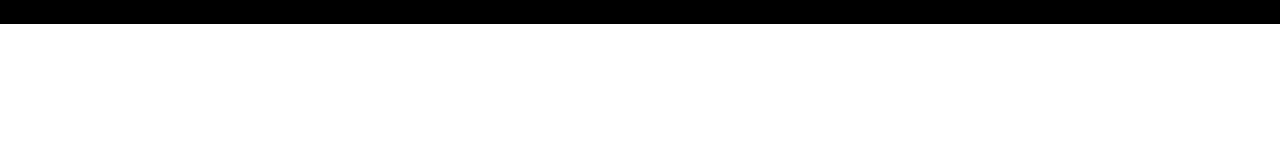
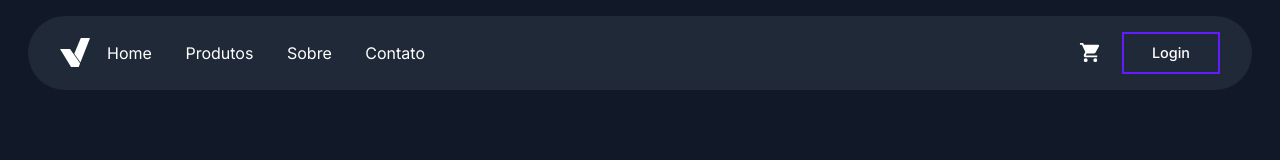
Before and after one commit to JuninUsaXiti001/TailwindStudy, a plain HTML site: page index.html in a window 1280 px wide. Drawn offline with nearby package versions, Linux system fonts and the light colour scheme.

Commit message:
Tailwind: Header; Nabvar; Hamb

```diff
--- a/index.html
+++ b/index.html
@@ -7,23 +7,74 @@
     <title>Tailwind Study</title>
 
     <script src="https://cdn.tailwindcss.com"></script>
+
+    <link rel="preconnect" href="https://fonts.googleapis.com">
+    <link rel="preconnect" href="https://fonts.gstatic.com" crossorigin>
+
+    <link href="https://fonts.googleapis.com/css2?family=Inter:ital,opsz,wght@0,14..32,100..900;1,14..32,100..900&family=Rubik:ital,wght@0,500;1,500&display=swap" rel="stylesheet">
+
 </head>
 
-<body>
+<body class="bg-body ">
 
-    <div class="bg-black w-full h-full ">
-        <p class="bg">Tailwind Teste</p>
-    </div>
+    <header class="py-4 px-7">
+        <nav class="rounded-full bg-nav px-8 py-4 flex justify-between">
+
+            <section class="flex items-center gap-4">
+                <h1>
+                    <svg width="31" height="29" viewBox="0 0 31 29" fill="none" xmlns="http://www.w3.org/2000/svg">
+                        <path d="M20.7969 0H30.0414L20.4222 24.4138L14.2651 15.7226L20.7969 0Z" fill="white" />
+                        <path d="M0.0415039 10.8865H10.0177L20.0831 25.1814L18.7446 28.9827H11.0528L0.0415039 10.8865Z"
+                            fill="white" />
+                    </svg>
+
+                </h1>
+
+                <ul class="flex gap-[2.1rem] max-md:hidden text-white font-inter">
+                    <li class=""><a href="">Home</a></li>
+                    <li class=""><a href="">Produtos</a></li>
+                    <li class=""><a href="">Sobre</a></li>
+                    <li class=""><a href="">Contato</a></li>
+                </ul>
+            </section>
+
+            <section class="flex gap-5 items-center">
+                <a href="">
+                    <svg xmlns="http://www.w3.org/2000/svg" width="23px" height="23px" viewBox="0 0 24 24">
+                        <path fill="#fff"
+                            d="M17 18c-1.11 0-2 .89-2 2a2 2 0 0 0 2 2a2 2 0 0 0 2-2a2 2 0 0 0-2-2M1 2v2h2l3.6 7.59l-1.36 2.45c-.15.28-.24.61-.24.96a2 2 0 0 0 2 2h12v-2H7.42a.25.25 0 0 1-.25-.25q0-.075.03-.12L8.1 13h7.45c.75 0 1.41-.42 1.75-1.03l3.58-6.47c.07-.16.12-.33.12-.5a1 1 0 0 0-1-1H5.21l-.94-2M7 18c-1.11 0-2 .89-2 2a2 2 0 0 0 2 2a2 2 0 0 0 2-2a2 2 0 0 0-2-2" />
+                    </svg>
+                    <span></span>
+                </a>
+
+                <div class="text-white font-inter text-[0.9rem] font-[500] border-2 border-primary bg-transparent px-7 py-2 hover:bg-primary transition-all duration-[500ms] cursor-pointer">
+                    <a href="">Login</a>
+                </div>
+
+                <div class="hidden max-md:flex gap-[5px] flex-col">
+                    <div class="rounded-full w-7 h-1 bg-white"></div>
+                    <div class="rounded-full w-7 h-1 bg-white"></div>
+                    <div class="rounded-full w-7 h-1 bg-white"></div>
+                </div>
+            </section>
+
+        </nav>
+    </header>
+
 
     <script>
         tailwind.config = {
             theme: {
                 extend: {
                     colors: {
+                        body: '#111827',
+                        nav: '#1F2937',
+                        primary: '#631BFF',
                         brand: '#ff6600',
                     },
                     fontFamily: {
                         sans: ['Arial', 'sans-serif'],
+                        inter: ["Inter", 'sans-serif']
                     },
                 },
             },
```
